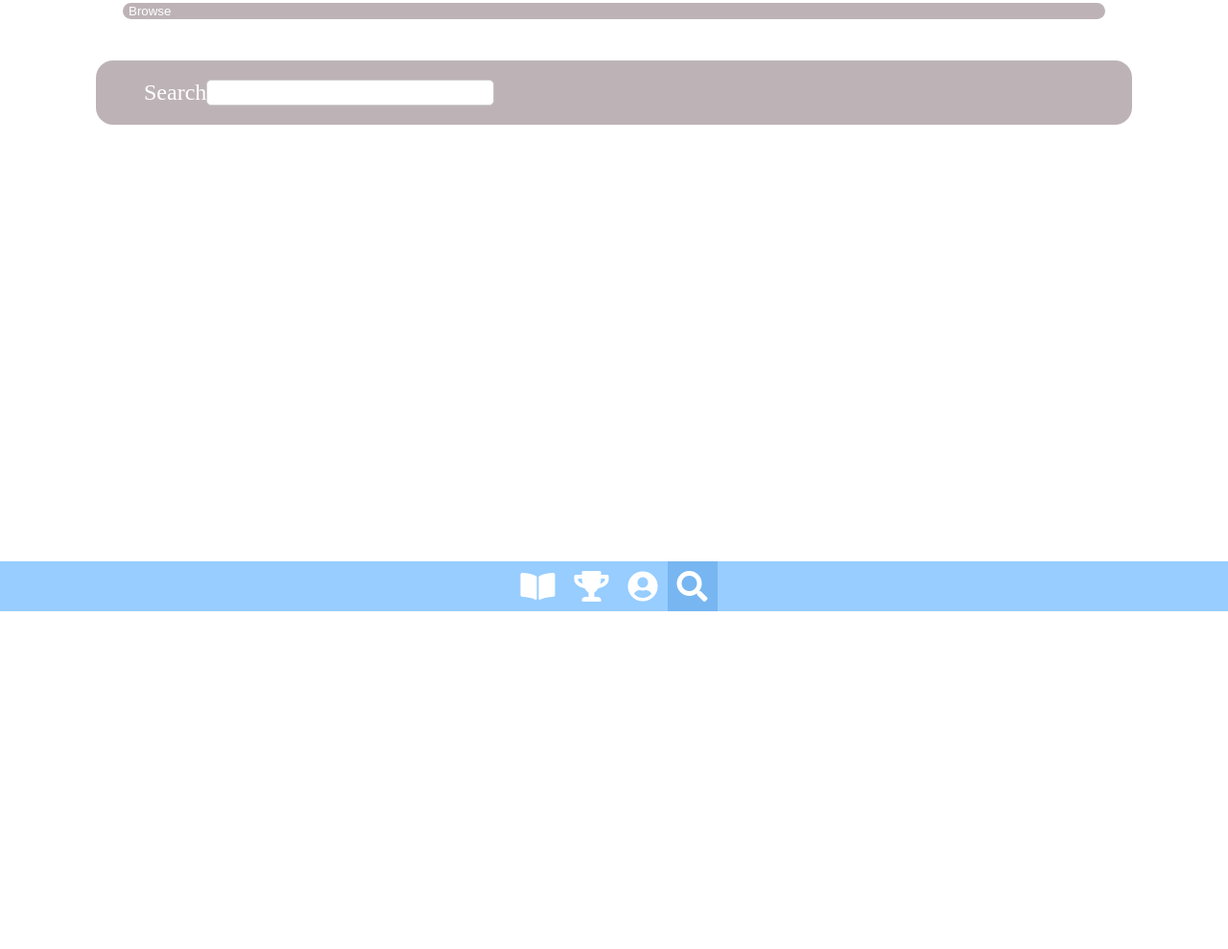
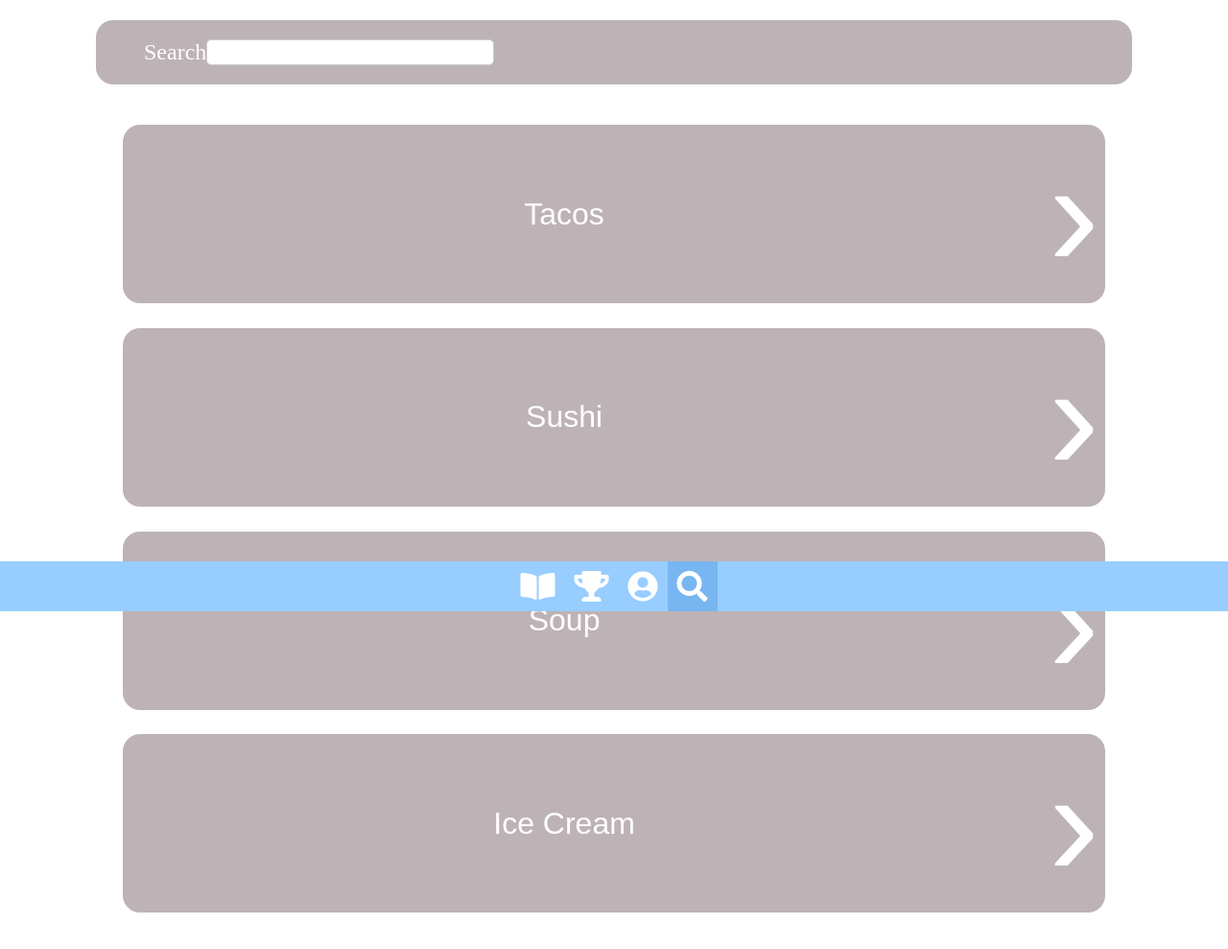
Before and after one commit to amorgan822/MealMuse, a plain HTML site: page search.html in a window 1280 px wide. Shown: the part 163-1152 px from the top of the page at 96% size. Before the commit the page ends 800 px from the top, so only its background shows below. Drawn offline with Linux system fonts and the light colour scheme.

Commit message:
Added stuff

```diff
--- a/search.html
+++ b/search.html
@@ -20,7 +20,6 @@
         </nav>
     </header>
     <div class="button-div main">
-        <button type="button" class="generic-button">Browse</button>
         <div class="button-not-clickable">
             Search
 
@@ -29,6 +28,35 @@
             </div>
 
         </div>
+
+        <button type="button" class="generic-button">
+            <a class="button-text" href="task.html">
+                <span>
+                    Tacos
+                </span></a>
+            <span class="arrow">&#8250;</span></button>
+
+        <button type="button" class="generic-button">
+            <a class="button-text" href="task.html">
+                <span>
+                    Sushi
+                </span></a>
+            <span class="arrow">&#8250;</span></button>
+
+        <button type="button" class="generic-button">
+            <a class="button-text" href="task.html">
+                <span>
+                    Soup
+                </span></a>
+            <span class="arrow">&#8250;</span></button>
+
+        <button type="button" class="generic-button">
+            <a class="button-text" href="task.html">
+                <span>
+                    Ice Cream
+                </span></a>
+            <span class="arrow">&#8250;</span></button>
+
     </div>
 
 
```
Also changed, not shown: leaderboard.html (+13 -2 lines), profileHome.html (+19 -3 lines), leaderboard-alltime.html (added), leaderboard-weekly.html (added), profile-completedDishes.html (added), profile-user.html (added).
